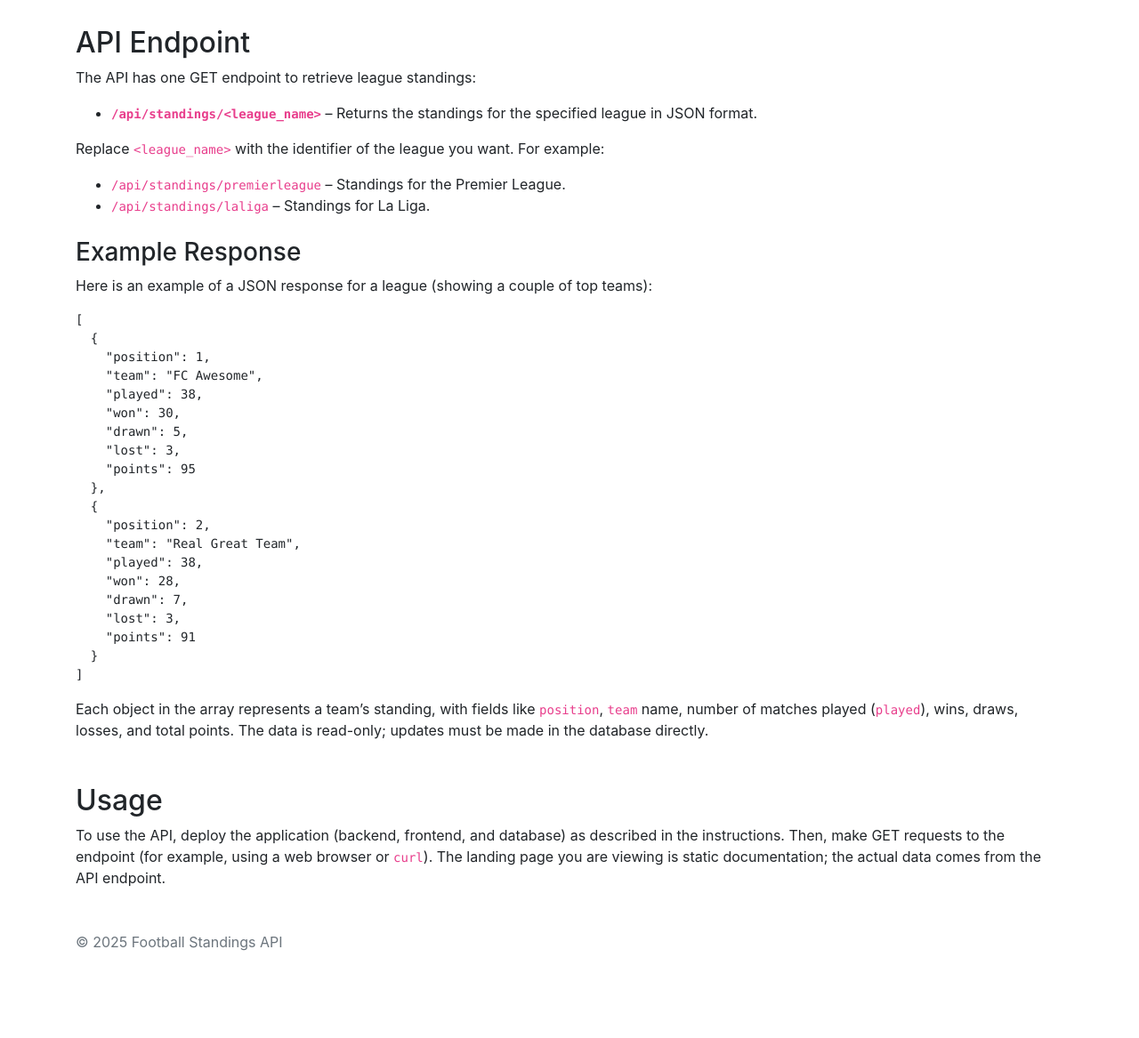
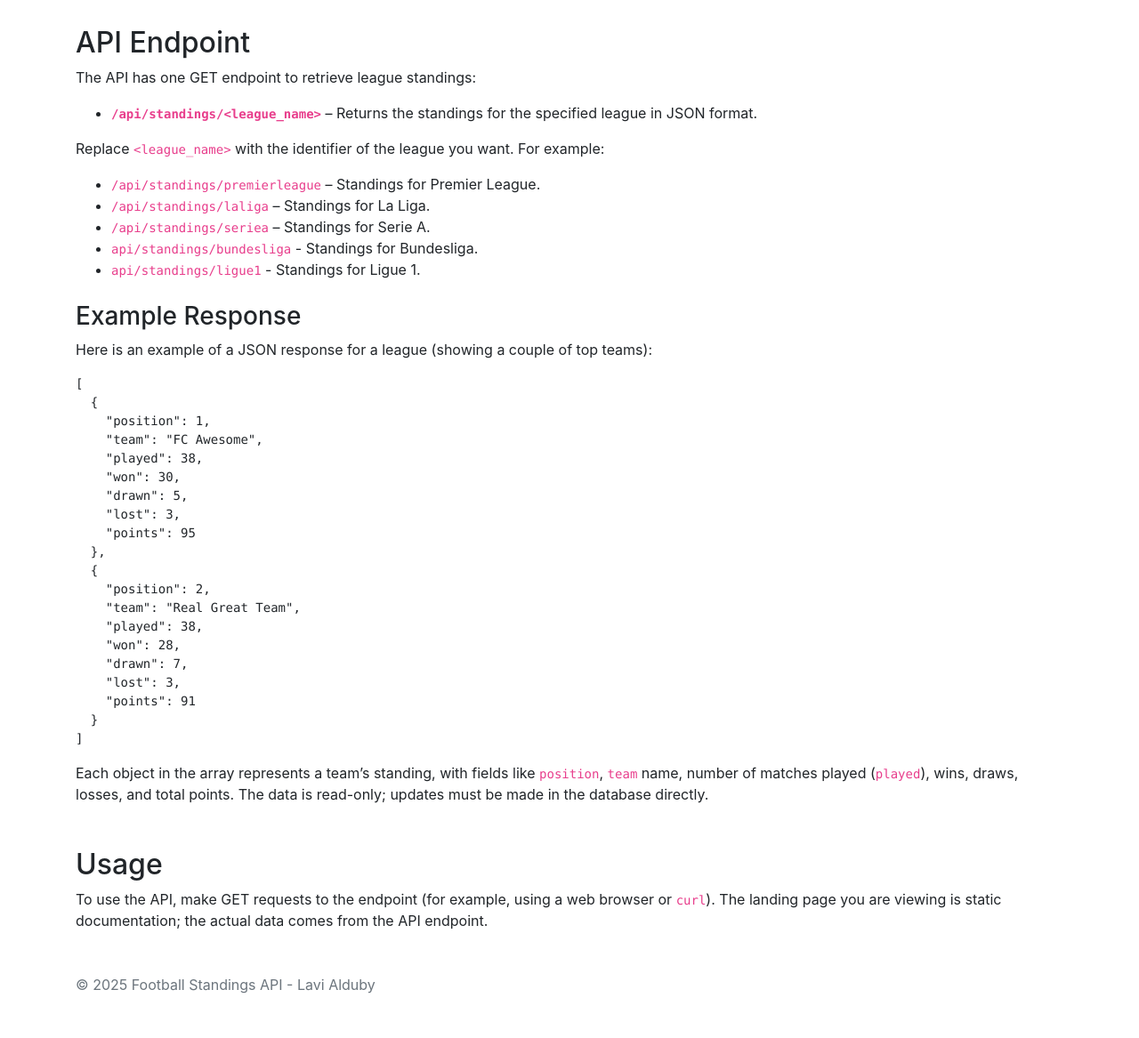
Before and after one commit to lavi324/combo-api, a Flask app: page / in a window 1280 px wide. Shown: the part 187-1354 px from the top of the page at 89% size. Before the commit the page ends 1256 px from the top, so only its background shows below. Run offline with Flask 3, Linux system fonts and the light colour scheme; some libraries are stand-ins or nearby versions.

Commit message:
Initial commit

```diff
--- a/frontend/templates/index.html
+++ b/frontend/templates/index.html
@@ -19,8 +19,11 @@
     </ul>
     <p>Replace <code>&lt;league_name&gt;</code> with the identifier of the league you want. For example:</p>
     <ul>
-      <li><code>/api/standings/premierleague</code> – Standings for the Premier League.</li>
+      <li><code>/api/standings/premierleague</code> – Standings for Premier League.</li>
       <li><code>/api/standings/laliga</code> – Standings for La Liga.</li>
+      <li><code>/api/standings/seriea</code> – Standings for Serie A.</li>
+      <li><code>api/standings/bundesliga</code> - Standings for Bundesliga.</li>
+      <li><code>api/standings/ligue1</code> - Standings for Ligue 1.</li>
     </ul>
 
     <h3 class="mt-4">Example Response</h3>
@@ -49,9 +52,9 @@
     <p>Each object in the array represents a team’s standing, with fields like <code>position</code>, <code>team</code> name, number of matches played (<code>played</code>), wins, draws, losses, and total points. The data is read-only; updates must be made in the database directly.</p>
 
     <h2 class="mt-5">Usage</h2>
-    <p>To use the API, deploy the application (backend, frontend, and database) as described in the instructions. Then, make GET requests to the endpoint (for example, using a web browser or <code>curl</code>). The landing page you are viewing is static documentation; the actual data comes from the API endpoint.</p>
+    <p>To use the API, make GET requests to the endpoint (for example, using a web browser or <code>curl</code>). The landing page you are viewing is static documentation; the actual data comes from the API endpoint.</p>
 
-    <p class="mt-5 text-muted">© 2025 Football Standings API</p>
+    <p class="mt-5 text-muted">© 2025 Football Standings API - Lavi Alduby</p>
   </div>
 </body>
 </html>
```
